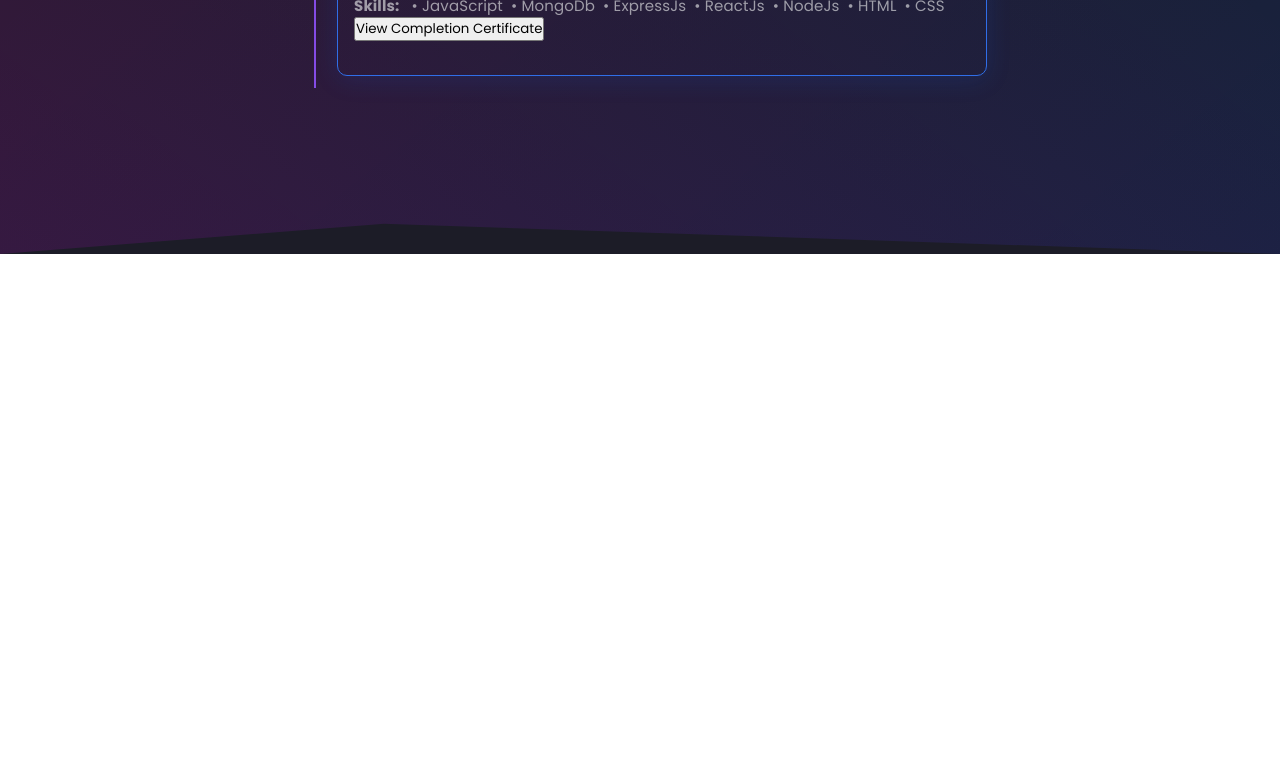
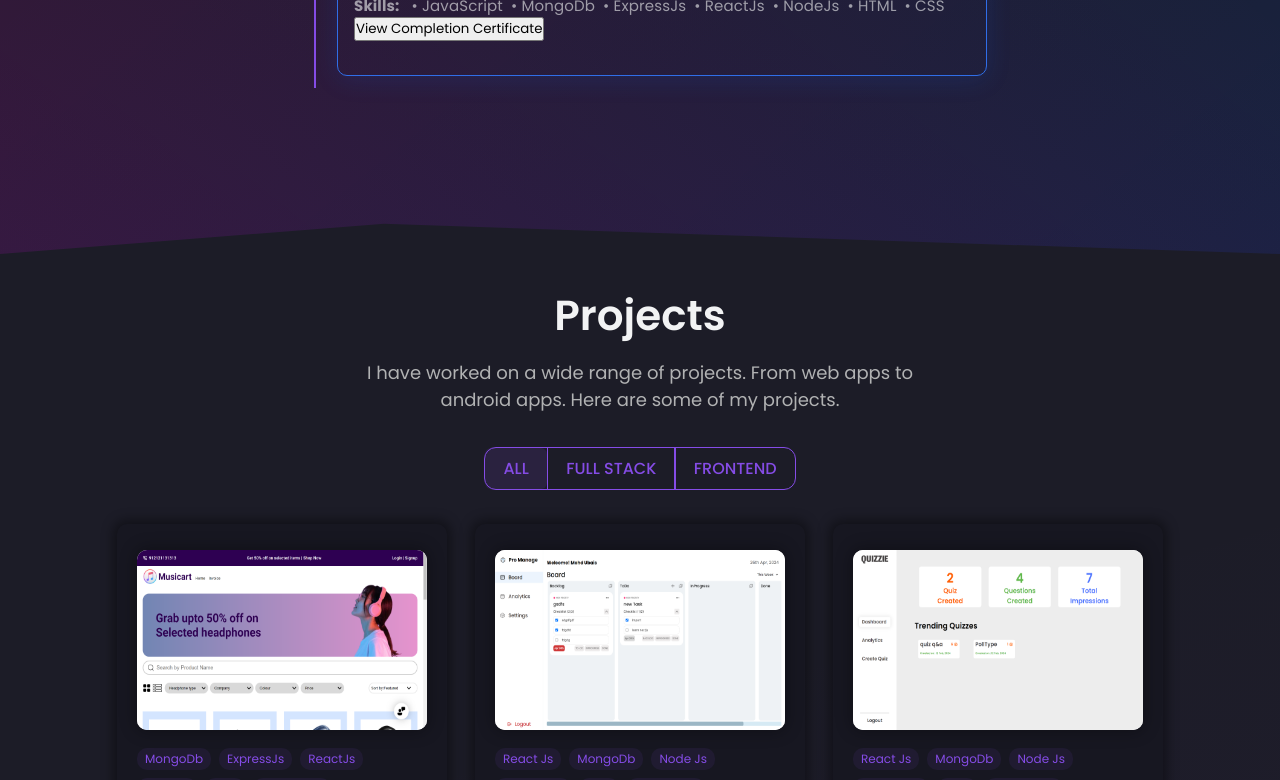
Before and after one commit to Ubais88/Portfolio_reactjs, a React (Create React App) app: page / in a window 1280 px wide. Shown: the part 2000-2780 px from the top of the page. Before the commit the page ends 2254 px from the top, so only its background shows below. Built offline with nearby package versions, Linux system fonts and the light colour scheme.

Commit message:
project section added

```diff
--- a/src/App.js
+++ b/src/App.js
@@ -1,3 +1,4 @@
+import { useState } from "react";
 import { ThemeProvider } from "styled-components";
 import { darkTheme } from "./utils/Themes.js";
 import Navbar from "./components/Navbar";
@@ -7,6 +8,7 @@ import HeroSection from "./components/HeroSection";
 import styled from "styled-components";
 import Skills from "./components/Skills";
 import Experience from "./components/Experience";
+import Projects from "./components/Projects";
 
 const Body = styled.div`
   background-color: ${({ theme }) => theme.bg};
@@ -32,6 +34,8 @@ const Wrapper = styled.div`
 
 function App() {
 
+  const [openModal, setOpenModal] = useState({ state: false, project: null });
+
   return (
     <ThemeProvider theme={darkTheme}>
       <Router>
@@ -42,6 +46,7 @@ function App() {
             <Skills />
             <Experience />
           </Wrapper>
+          <Projects openModal={openModal} setOpenModal={setOpenModal} />
         </Body>
       </Router>
     </ThemeProvider>
--- /dev/null
+++ b/src/components/Cards/ProjectCards.jsx
@@ -0,0 +1,130 @@
+import React from "react";
+import styled from "styled-components";
+
+const Button = styled.button`
+  display: none;
+  width: 100%;
+  padding: 10px;
+  background-color: ${({ theme }) => theme.white};
+  color: ${({ theme }) => theme.text_black};
+  font-size: 14px;
+  font-weight: 700;
+  border: none;
+  border-radius: 10px;
+  cursor: pointer;
+  transition: all 0.8s ease-in-out;
+`;
+const Card = styled.div`
+  width: 330px;
+  height: 490px;
+  background-color: ${({ theme }) => theme.card};
+  cursor: pointer;
+  border-radius: 10px;
+  box-shadow: 0 0 12px 4px rgba(0, 0, 0, 0.4);
+  overflow: hidden;
+  padding: 26px 20px;
+  display: flex;
+  flex-direction: column;
+  gap: 14px;
+  transition: all 0.5s ease-in-out;
+  &:hover {
+    transform: translateY(-10px);
+    box-shadow: 0 0 50px 4px rgba(0, 0, 0, 0.6);
+    filter: brightness(1.1);
+  }
+  &:hover ${Button} {
+    display: block;
+  }
+`;
+
+const Image = styled.img`
+  width: 100%;
+  height: 180px;
+  background-color: ${({ theme }) => theme.white};
+  border-radius: 10px;
+  box-shadow: 0 0 16px 2px rgba(0, 0, 0, 0.3);
+`;
+
+const Tags = styled.div`
+  width: 100%;
+  display: flex;
+  align-items: center;
+  flex-wrap: wrap;
+  gap: 8px;
+  margin-top: 4px;
+`;
+
+const Tag = styled.span`
+  font-size: 12px;
+  font-weight: 400;
+  color: ${({ theme }) => theme.primary};
+  background-color: ${({ theme }) => theme.primary + 15};
+  padding: 2px 8px;
+  border-radius: 10px;
+`;
+
+const Details = styled.div`
+  width: 100%;
+  display: flex;
+  flex-direction: column;
+  gap: 0px;
+  padding: 0px 2px;
+`;
+
+const Title = styled.div`
+  font-size: 20px;
+  font-weight: 600;
+  color: ${({ theme }) => theme.text_secondary};
+  overflow: hidden;
+  display: -webkit-box;
+  max-width: 100%;
+  -webkit-line-clamp: 2;
+  -webkit-box-orient: vertical;
+  overflow: hidden;
+  text-overflow: ellipsis;
+`;
+
+const Date = styled.div`
+  font-size: 12px;
+  margin-left: 2px;
+  font-weight: 400;
+  color: ${({ theme }) => theme.text_secondary + 80};
+  @media only screen and (max-width: 768px) {
+    font-size: 10px;
+  }
+`;
+
+const Description = styled.div`
+  font-weight: 400;
+  color: ${({ theme }) => theme.text_secondary + 99};
+  overflow: hidden;
+  margin-top: 8px;
+  display: -webkit-box;
+  max-width: 100%;
+  -webkit-line-clamp: 3;
+  -webkit-box-orient: vertical;
+  text-overflow: ellipsis;
+`;
+
+const ProjectCards = ({ project, setOpenModal }) => {
+  return (
+    <Card>
+      <Image src={project.image} />
+      <Tags>
+        {project.tags?.map((tag, index) => (
+          <Tag key={index}>{tag}</Tag>
+        ))}
+      </Tags>
+      <Details>
+        <Title>{project.title}</Title>
+        <Date>{project.date}</Date>
+        <Description>{project.description}</Description>
+      </Details>
+      <Button onClick={() => setOpenModal({ state: true, project: project })}>
+        View Project
+      </Button>
+    </Card>
+  );
+};
+
+export default ProjectCards;
--- /dev/null
+++ b/src/components/Projects/ProjectsStyle.js
@@ -0,0 +1,107 @@
+import styled from "styled-components";
+
+export const Container = styled.div`
+  background: linear-gradient(
+    343.07deg,
+    rgba(132, 59, 206, 0.06) 5.71%,
+    rgba(132, 59, 206, 0) 64.83%
+  );
+  display: flex;
+  flex-direction: column;
+  justify-content: center;
+  position: relative;
+  z-index: 1;
+  align-items: center;
+  clip-path: polygon(0 0, 100% 0, 100% 100%, 100% 98%, 0 100%);
+`;
+
+export const Wrapper = styled.div`
+  position: relative;
+  display: flex;
+  justify-content: space-between;
+  align-items: center;
+  flex-direction: column;
+  width: 100%;
+  max-width: 1350px;
+  padding: 10px 0px 100px 0;
+  gap: 12px;
+  @media (max-width: 960px) {
+    flex-direction: column;
+  }
+`;
+
+export const Title = styled.div`
+  font-size: 42px;
+  text-align: center;
+  font-weight: 600;
+  margin-top: 20px;
+  color: ${({ theme }) => theme.text_primary};
+  @media (max-width: 768px) {
+    margin-top: 12px;
+    font-size: 32px;
+  }
+`;
+
+export const Desc = styled.div`
+  font-size: 18px;
+  text-align: center;
+  max-width: 600px;
+  color: ${({ theme }) => theme.text_secondary};
+  @media (max-width: 768px) {
+    margin-top: 12px;
+    font-size: 16px;
+  }
+`;
+
+export const ToggleButtonGroup = styled.div`
+  display: flex;
+  border: 1.5px solid ${({ theme }) => theme.primary};
+  color: ${({ theme }) => theme.primary};
+  font-size: 16px;
+  border-radius: 12px;
+  font-weight: 500;
+  margin: 22px 0px;
+  @media (max-width: 768px) {
+    font-size: 12px;
+  }
+`;
+
+export const ToggleButton = styled.div`
+  padding: 8px 18px;
+  border-radius: 6px;
+  cursor: pointer;
+  ${({ active, theme }) =>
+    active &&
+    `
+    background: ${theme.primary + 20};
+    `}
+  &:hover {
+    background: ${({ theme }) => theme.primary + 8};
+  }
+  @media (max-width: 768px) {
+    padding: 6px 8px;
+    border-radius: 4px;
+  }
+`;
+export const Divider = styled.div`
+  width: 1.5px;
+  background: ${({ theme }) => theme.primary};
+`;
+
+export const CardContainer = styled.div`
+  display: flex;
+  justify-content: center;
+  align-items: center;
+  gap: 28px;
+  flex-wrap: wrap;
+  // display: grid;
+  // grid-template-columns: repeat(3, 1fr);
+  // grid-gap: 32px;
+  // grid-auto-rows: minmax(100px, auto);
+  // @media (max-width: 960px) {
+  //     grid-template-columns: repeat(2, 1fr);
+  // }
+  // @media (max-width: 640px) {
+  //     grid-template-columns: repeat(1, 1fr);
+  // }
+`;
--- /dev/null
+++ b/src/components/Projects/index.js
@@ -0,0 +1,69 @@
+import React from "react";
+import { useState } from "react";
+import {
+  Container,
+  Wrapper,
+  Title,
+  Desc,
+  CardContainer,
+  ToggleButtonGroup,
+  ToggleButton,
+  Divider,
+} from "./ProjectsStyle";
+import ProjectCard from "../Cards/ProjectCards";
+import { projects } from "../../data/constants";
+
+const Projects = ({ openModal, setOpenModal }) => {
+  const [toggle, setToggle] = useState("All");
+  return (
+    <Container id="projects">
+      <Wrapper>
+        <Title>Projects</Title>
+        <Desc>
+          I have worked on a wide range of projects. From web apps to android
+          apps. Here are some of my projects.
+        </Desc>
+        <ToggleButtonGroup>
+          {["All", "Full Stack", "Frontend"].map((item, index, arr) => (
+            <>
+              <ToggleButton
+                key={index}
+                value={item}
+                onClick={() => setToggle(item)}
+                active={toggle === item}
+              >
+                {item.toUpperCase()}
+              </ToggleButton>
+              {index !== arr.length - 1 && <Divider key={index} />}
+            </>
+          ))}
+        </ToggleButtonGroup>
+
+        <CardContainer>
+          {toggle === "All" &&
+            projects.map((project, index) => (
+              <ProjectCard
+                key={index}
+                project={project}
+                openModal={openModal}
+                setOpenModal={setOpenModal}
+              />
+            ))}
+
+          {projects
+            .filter((project) => project.category === toggle)
+            .map((project, index) => (
+              <ProjectCard
+                key={index}
+                project={project}
+                openModal={openModal}
+                setOpenModal={setOpenModal}
+              />
+            ))}
+        </CardContainer>
+      </Wrapper>
+    </Container>
+  );
+};
+
+export default Projects;
```
